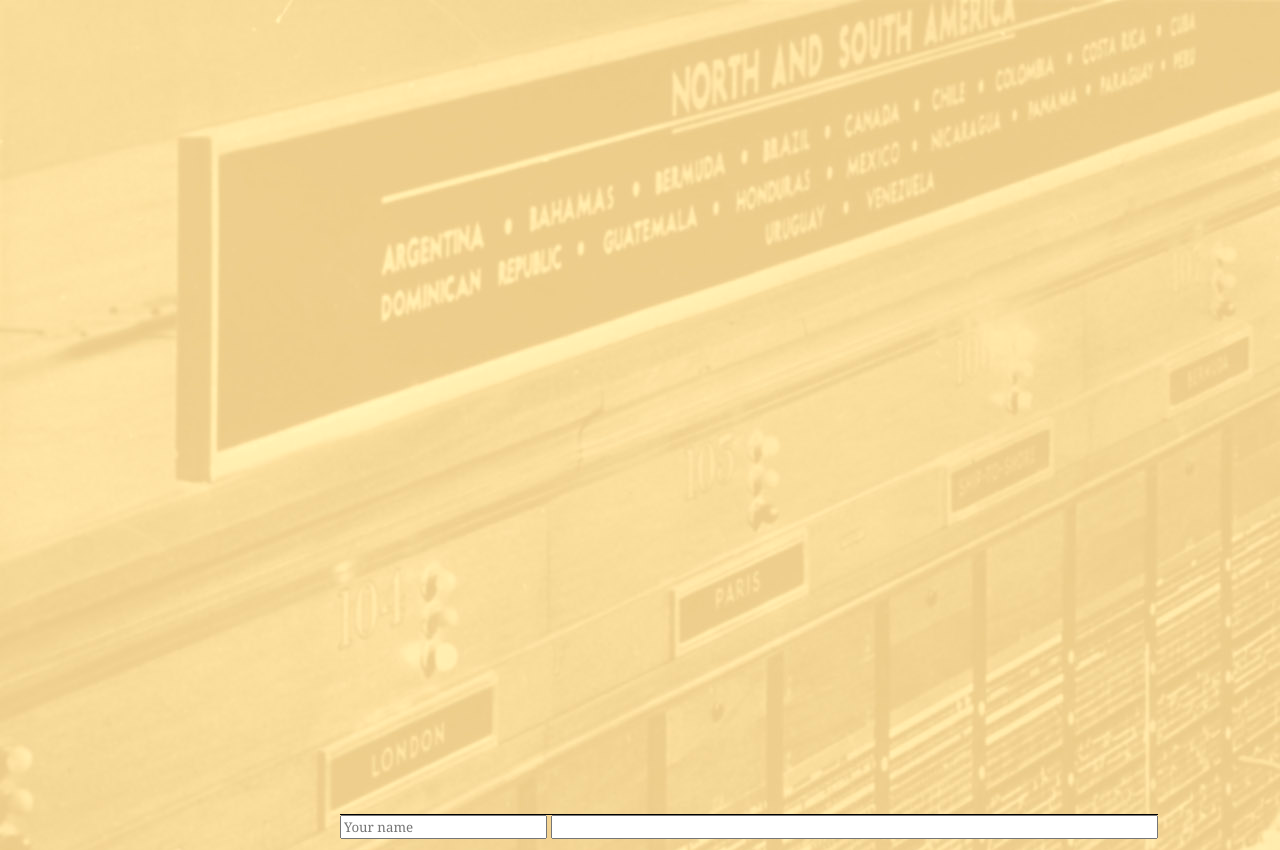
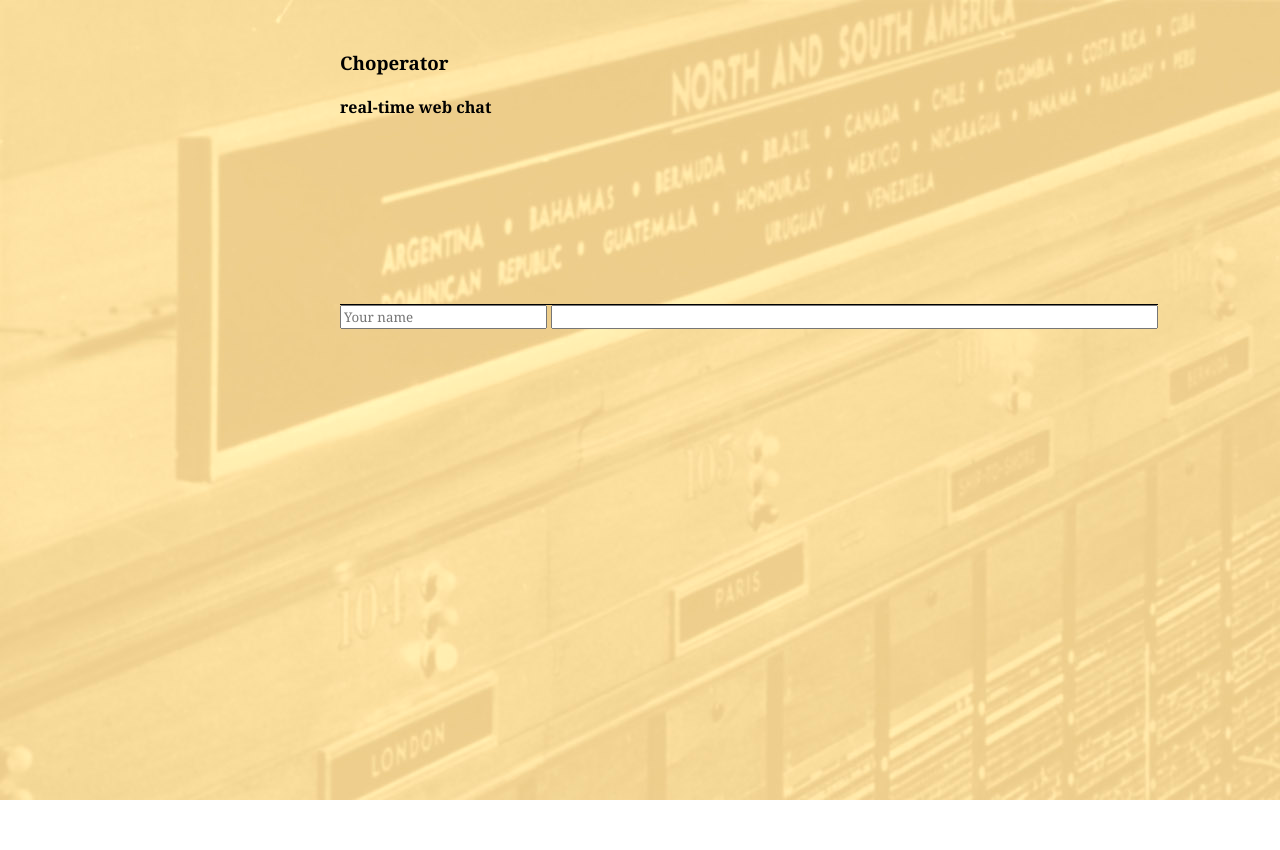
Before and after one commit to amcooper/choperator, a website with bundled scripts: page client_browser.html in a window 1280 px wide. After the commit the page ends 800 px from the top, so only its background shows below. Built offline with nearby package versions, Linux system fonts and the light colour scheme; no server answers.

Commit message:
Comments &c.:

```diff
--- a/client_browser.html
+++ b/client_browser.html
@@ -7,8 +7,8 @@
 </head>
 <body id="main">
 	<header>
-		<h1>Choperator</h1>
-		<h2>real-time web chat</h2>
+		<h3>Choperator</h3>
+		<h4>real-time web chat</h4>
 	</header>
 	<div id="top"></div>
 	<div id="container">
--- a/client_browser.js
+++ b/client_browser.js
@@ -60,6 +60,7 @@ var hashPackage = function(input) {
 	return hashJSON;
 };
 
+// On Enter/Return keypress, send contents of input box to chat server
 var keyvalidate = function(event) {
 	if (event.keyCode === 13) {
 		var packaged = hashPackage(inputElement.value);
@@ -68,8 +69,8 @@ var keyvalidate = function(event) {
 	}
 };
 
+// Event listener for chat client input
 client.addEventListener("open", function(event) {
-	// debugger;
 	addItem("Connected.");
 	client.addEventListener("message", function(event) {
 		var hash = JSON.parse(event.data);
@@ -77,4 +78,5 @@ client.addEventListener("open", function(event) {
 	});
 });
 
+// Event listener for Enter/Return in input box
 inputElement.addEventListener("keydown", keyvalidate);
--- a/stylesheet.css
+++ b/stylesheet.css
@@ -23,18 +23,20 @@
 	border: 5px;
 }*/
 html, body {
-    height: 100%;
+	height: 100%;
+    max-height: 600px;
 }
 
 body {
 	max-width: 600px;
+	max-height: 600px;
     margin: 50 auto;
     padding: 0;
     background-image: url("images/switchboard_bkgd.jpg");
 }
 
 header {
-	display: none;
+	/*display: none;*/
 	font-family: Roboto, 'Helvetica Neue', sans-serif;
 }
 
@@ -48,20 +50,21 @@ h1, p {
 }
 
 #container {
-	min-height: 100%;
-    max-height: 100%;
+	min-height: 200px;
+    max-height: 550px;
     overflow: auto;
     /*margin: 0px auto;*/
     margin-bottom: -36px;
 }
 
 #chat {
+	max-height: 550px;
 	overflow: scroll;
 }
 
-* html #container {
+/** html #container {
     height: 100%;
-}
+}*/
 
 #footer-spacer {
     height: 36px;
```
Also changed, not shown: chatroom_server.js (+16 -5 lines), README.md.
